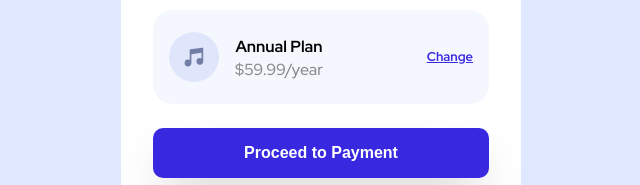
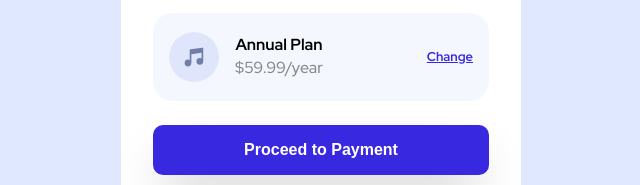
Before and after one commit to amanksdotdev/frontend-mentor-challenges, a plain HTML site: page order-summary-component-main/index.html in a window 1280 px wide. Shown: the part 449-634 px from the top of the page, 319-959 px from the left. Drawn offline with Linux system fonts and the light colour scheme.

Commit message:
tag update

```diff
--- a/order-summary-component-main/index.html
+++ b/order-summary-component-main/index.html
@@ -43,7 +43,7 @@
                             alt="music icon"
                         />
                         <div class="plan__text">
-                            <h4 class="plan__title">Annual Plan</h4>
+                            <strong class="plan__title">Annual Plan</strong>
                             <p class="plan__price">$59.99/year</p>
                         </div>
                     </div>
--- a/order-summary-component-main/style.css
+++ b/order-summary-component-main/style.css
@@ -78,9 +78,10 @@ p {
     align-items: center;
 }
 
-.plan__title {
-    margin-bottom: 0;
+.plan__text {
+    margin-top: 1em;
 }
+
 .plan__description p {
     margin-top: 0;
 }
@@ -128,11 +129,10 @@ p {
 
 @media (min-width: 400px) {
     body {
-        background: url('./images/pattern-background-desktop.svg');
+        background: url("./images/pattern-background-desktop.svg");
         background-size: 100%;
         background-repeat: no-repeat;
         background-color: var(--primary-pale-blue);
-
     }
 
     .card__container {
```
